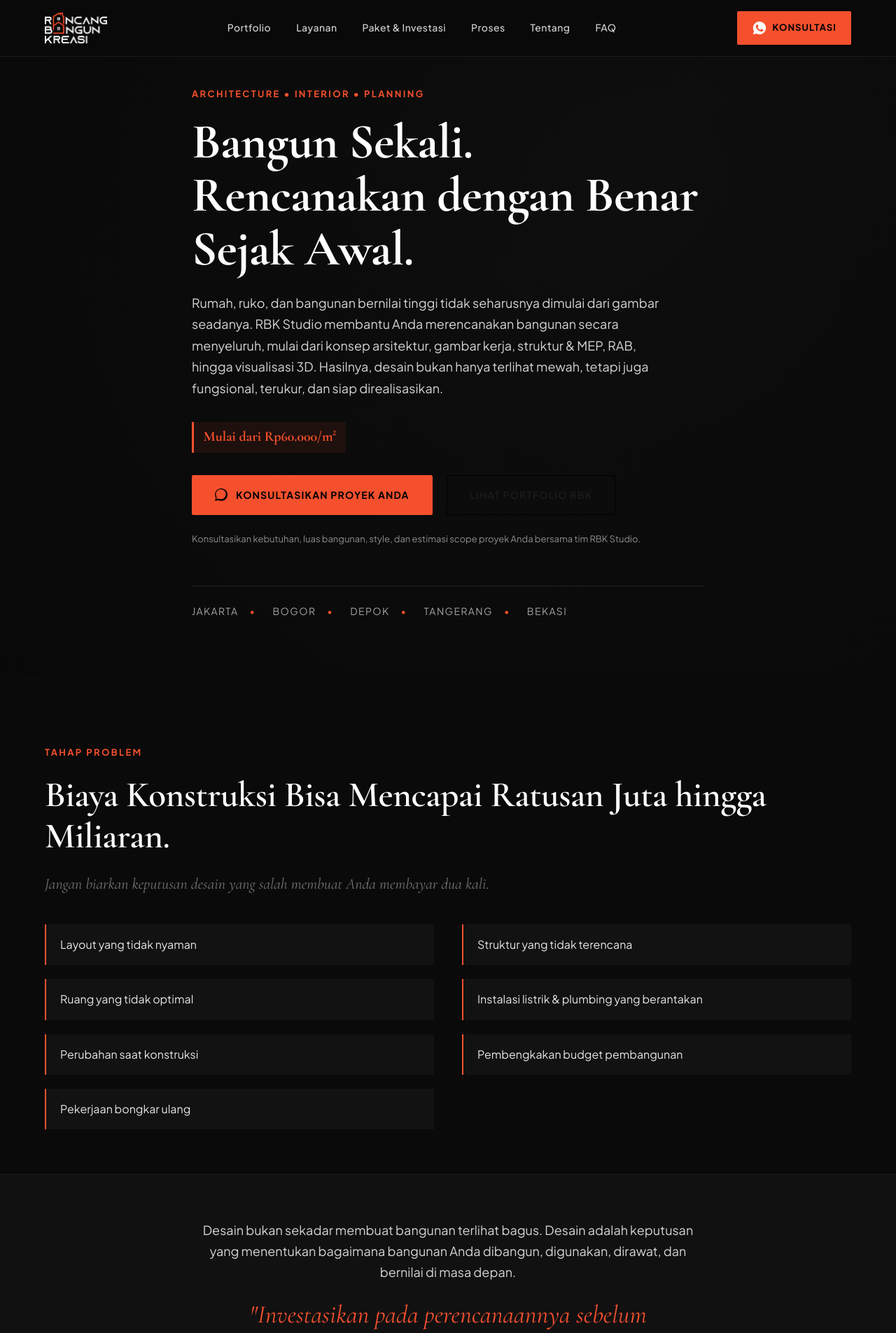
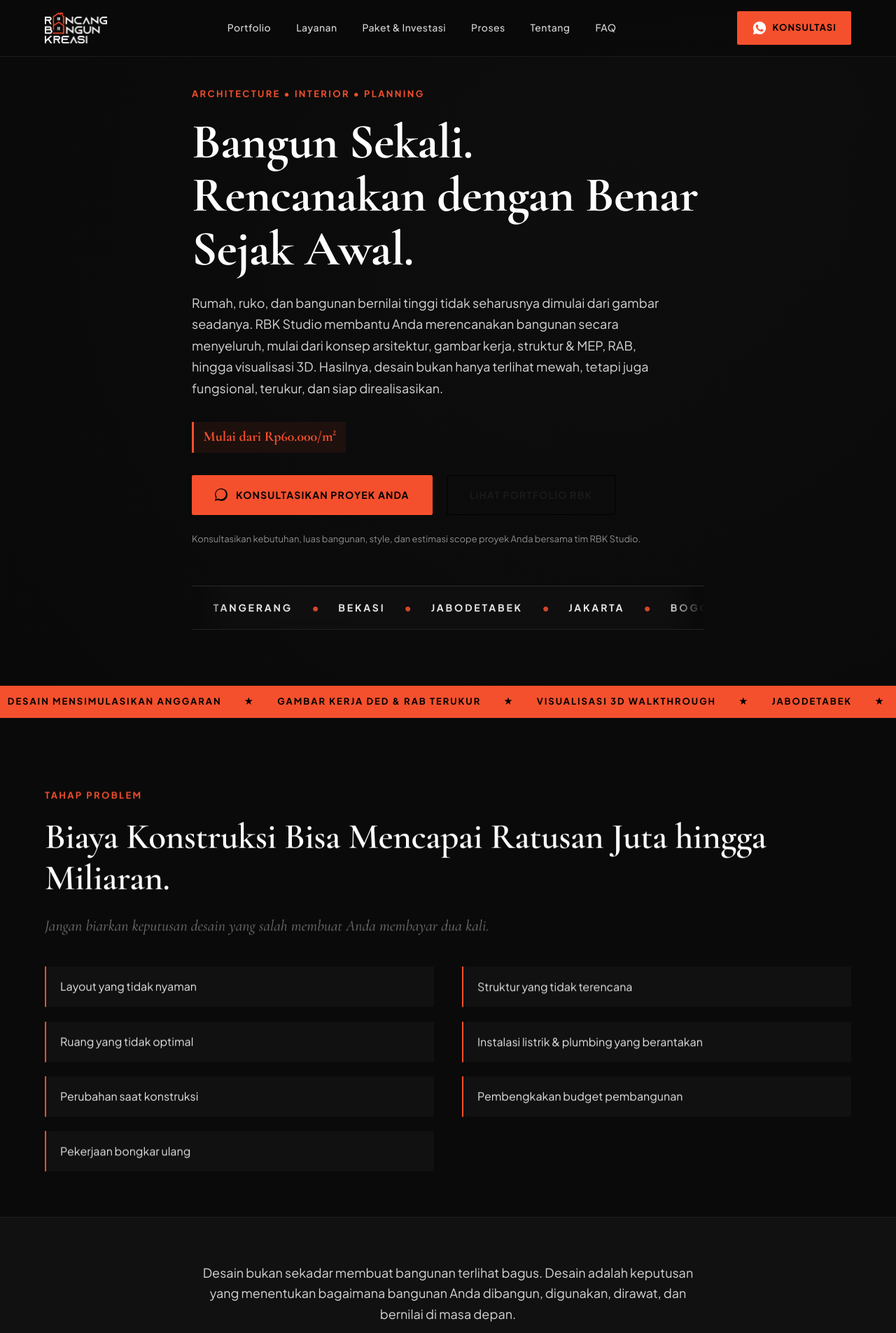
Before and after one commit to dausfla/RbkStudio, a PHP site: page / in a window 1280 px wide. Shown: the top 1905 px of the page at 70% size. Run offline with PHP 8.4, Linux system fonts and the light colour scheme; data comes from the database, SQL or seed files in the repository.

Commit message:
feat: add running text city marquee ticker and global scroll reveal animation system

```diff
--- a/assets/css/style.css
+++ b/assets/css/style.css
@@ -1679,3 +1679,154 @@ ul {
     grid-template-columns: 1fr;
   }
 }
+
+/* ==========================================================================
+   RUNNING TEXT MARQUEE & SCROLL REVEAL ANIMATIONS
+   ========================================================================== */
+
+/* 1. City Running Text Marquee Container */
+.city-marquee-container {
+  width: 100%;
+  overflow: hidden;
+  margin-top: 3.5rem;
+  padding: 1rem 0;
+  border-top: 1px solid rgba(255, 255, 255, 0.12);
+  border-bottom: 1px solid rgba(255, 255, 255, 0.08);
+  background: rgba(255, 255, 255, 0.02);
+  backdrop-filter: blur(8px);
+  position: relative;
+  user-select: none;
+}
+
+.city-marquee-container::before,
+.city-marquee-container::after {
+  content: "";
+  position: absolute;
+  top: 0;
+  bottom: 0;
+  width: 50px;
+  z-index: 2;
+  pointer-events: none;
+}
+
+.city-marquee-container::before {
+  left: 0;
+  background: linear-gradient(to right, #0A0A0A 0%, transparent 100%);
+}
+
+.city-marquee-container::after {
+  right: 0;
+  background: linear-gradient(to left, #0A0A0A 0%, transparent 100%);
+}
+
+.city-marquee-track {
+  display: flex;
+  width: max-content;
+  animation: marqueeContinuous 16s linear infinite;
+}
+
+.city-marquee-container:hover .city-marquee-track {
+  animation-play-state: paused;
+}
+
+.city-marquee-content {
+  display: flex;
+  align-items: center;
+  gap: 1.75rem;
+  padding-right: 1.75rem;
+}
+
+.city-item {
+  font-size: 0.875rem;
+  font-weight: 700;
+  letter-spacing: 0.2em;
+  color: #E5E5E5;
+  text-transform: uppercase;
+  transition: color 0.3s ease, transform 0.3s ease;
+  white-space: nowrap;
+}
+
+.city-item:hover {
+  color: var(--rbk-orange);
+}
+
+.marquee-bullet {
+  color: var(--rbk-orange);
+  font-size: 1.1rem;
+  display: inline-block;
+  animation: pulseBullet 2s ease-in-out infinite;
+}
+
+/* 2. Full-Width Brand Marquee Banner */
+.brand-marquee-banner {
+  background: var(--rbk-orange);
+  color: var(--rbk-black);
+  padding: 0.75rem 0;
+  overflow: hidden;
+  font-weight: 800;
+  letter-spacing: 0.15em;
+  font-size: 0.8125rem;
+  text-transform: uppercase;
+  user-select: none;
+  box-shadow: 0 4px 15px rgba(245, 80, 45, 0.25);
+}
+
+.brand-marquee-track {
+  display: flex;
+  width: max-content;
+  animation: marqueeContinuous 20s linear infinite;
+}
+
+.brand-marquee-banner:hover .brand-marquee-track {
+  animation-play-state: paused;
+}
+
+.brand-marquee-content {
+  display: flex;
+  align-items: center;
+  gap: 2rem;
+  padding-right: 2rem;
+  white-space: nowrap;
+}
+
+@keyframes marqueeContinuous {
+  0% { transform: translateX(0); }
+  100% { transform: translateX(-50%); }
+}
+
+@keyframes pulseBullet {
+  0%, 100% { opacity: 0.6; transform: scale(1); }
+  50% { opacity: 1; transform: scale(1.3); }
+}
+
+/* 3. Scroll Reveal Animations System */
+.reveal-on-scroll {
+  opacity: 0;
+  transform: translateY(30px);
+  transition: opacity 0.8s cubic-bezier(0.16, 1, 0.3, 1), transform 0.8s cubic-bezier(0.16, 1, 0.3, 1);
+  will-change: opacity, transform;
+}
+
+.reveal-on-scroll.reveal-left {
+  transform: translateX(-40px);
+}
+
+.reveal-on-scroll.reveal-right {
+  transform: translateX(40px);
+}
+
+.reveal-on-scroll.reveal-scale {
+  transform: scale(0.94);
+}
+
+.reveal-on-scroll.is-visible {
+  opacity: 1;
+  transform: translateY(0) translateX(0) scale(1);
+}
+
+/* Stagger Delays for Cards */
+.stagger-1 { transition-delay: 0.1s; }
+.stagger-2 { transition-delay: 0.2s; }
+.stagger-3 { transition-delay: 0.3s; }
+.stagger-4 { transition-delay: 0.4s; }
+.stagger-5 { transition-delay: 0.5s; }
--- a/index.php
+++ b/index.php
@@ -50,15 +50,51 @@ include __DIR__ . '/includes/header.php';
 
     <p class="hero-microcopy">Konsultasikan kebutuhan, luas bangunan, style, dan estimasi scope proyek Anda bersama tim RBK Studio.</p>
 
-    <div class="trust-strip">
-      <span>Jakarta</span>
-      <span>Bogor</span>
-      <span>Depok</span>
-      <span>Tangerang</span>
-      <span>Bekasi</span>
+    <!-- Running Text Ticker / Marquee Banner for Target Cities -->
+    <div class="city-marquee-container">
+      <div class="city-marquee-track">
+        <div class="city-marquee-content">
+          <span class="city-item">JAKARTA</span><span class="marquee-bullet">•</span>
+          <span class="city-item">BOGOR</span><span class="marquee-bullet">•</span>
+          <span class="city-item">DEPOK</span><span class="marquee-bullet">•</span>
+          <span class="city-item">TANGERANG</span><span class="marquee-bullet">•</span>
+          <span class="city-item">BEKASI</span><span class="marquee-bullet">•</span>
+          <span class="city-item">JABODETABEK</span><span class="marquee-bullet">•</span>
+        </div>
+        <div class="city-marquee-content" aria-hidden="true">
+          <span class="city-item">JAKARTA</span><span class="marquee-bullet">•</span>
+          <span class="city-item">BOGOR</span><span class="marquee-bullet">•</span>
+          <span class="city-item">DEPOK</span><span class="marquee-bullet">•</span>
+          <span class="city-item">TANGERANG</span><span class="marquee-bullet">•</span>
+          <span class="city-item">BEKASI</span><span class="marquee-bullet">•</span>
+          <span class="city-item">JABODETABEK</span><span class="marquee-bullet">•</span>
+        </div>
+      </div>
     </div>
   </div>
 </section>
+
+<!-- Full-Width Running Text Branding Marquee Banner -->
+<div class="brand-marquee-banner">
+  <div class="brand-marquee-track">
+    <div class="brand-marquee-content">
+      <span>PLAN FIRST. BUILD ONCE.</span><span>★</span>
+      <span>ARSITEKTUR & INTERIOR PLANNING</span><span>★</span>
+      <span>DESAIN MENSIMULASIKAN ANGGARAN</span><span>★</span>
+      <span>GAMBAR KERJA DED & RAB TERUKUR</span><span>★</span>
+      <span>VISUALISASI 3D WALKTHROUGH</span><span>★</span>
+      <span>JABODETABEK</span><span>★</span>
+    </div>
+    <div class="brand-marquee-content" aria-hidden="true">
+      <span>PLAN FIRST. BUILD ONCE.</span><span>★</span>
+      <span>ARSITEKTUR & INTERIOR PLANNING</span><span>★</span>
+      <span>DESAIN MENSIMULASIKAN ANGGARAN</span><span>★</span>
+      <span>GAMBAR KERJA DED & RAB TERUKUR</span><span>★</span>
+      <span>VISUALISASI 3D WALKTHROUGH</span><span>★</span>
+      <span>JABODETABEK</span><span>★</span>
+    </div>
+  </div>
+</div>
 
 <!-- ==========================================================================
      SECTION 02: PROBLEM -> SOLUTION (TAHAP PROBLEM -> DESIRE)
```
Also changed, not shown: assets/js/main.js (+41 -0 lines).
